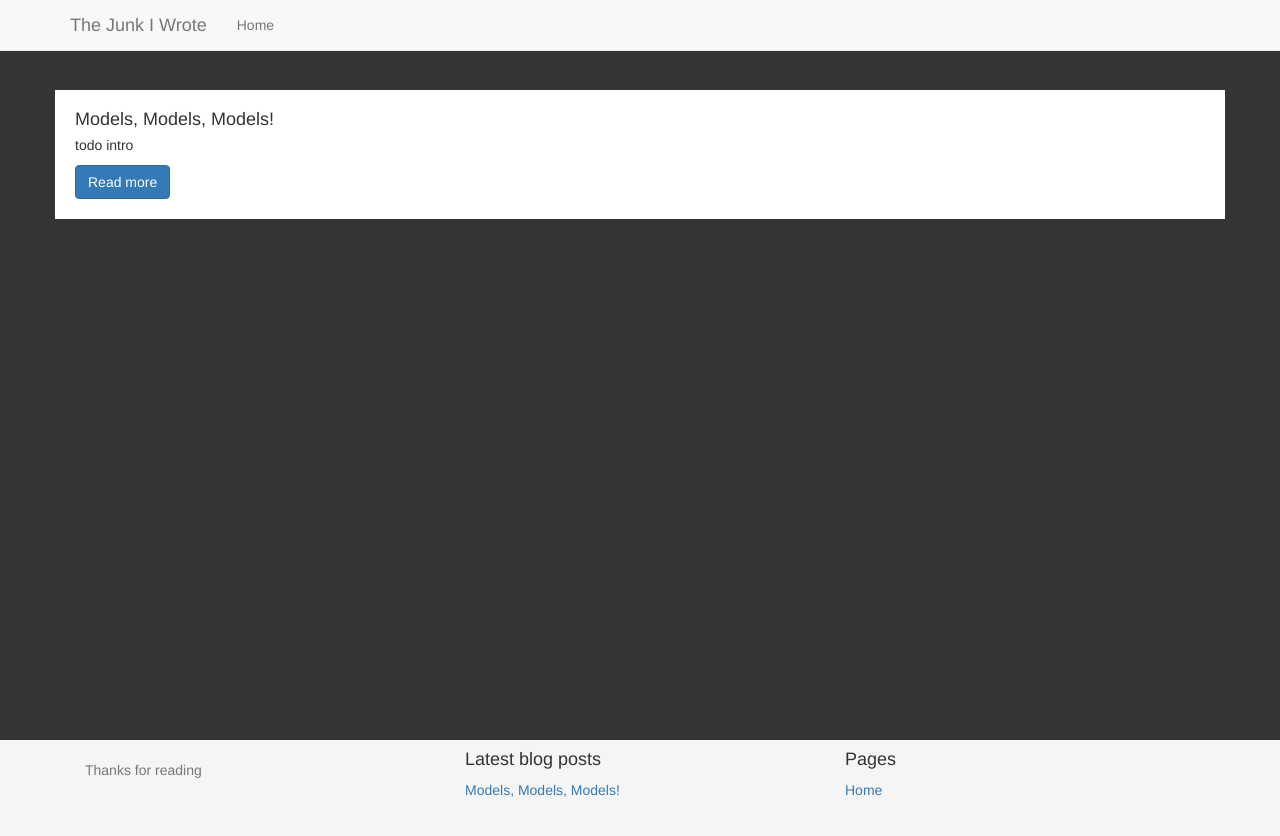
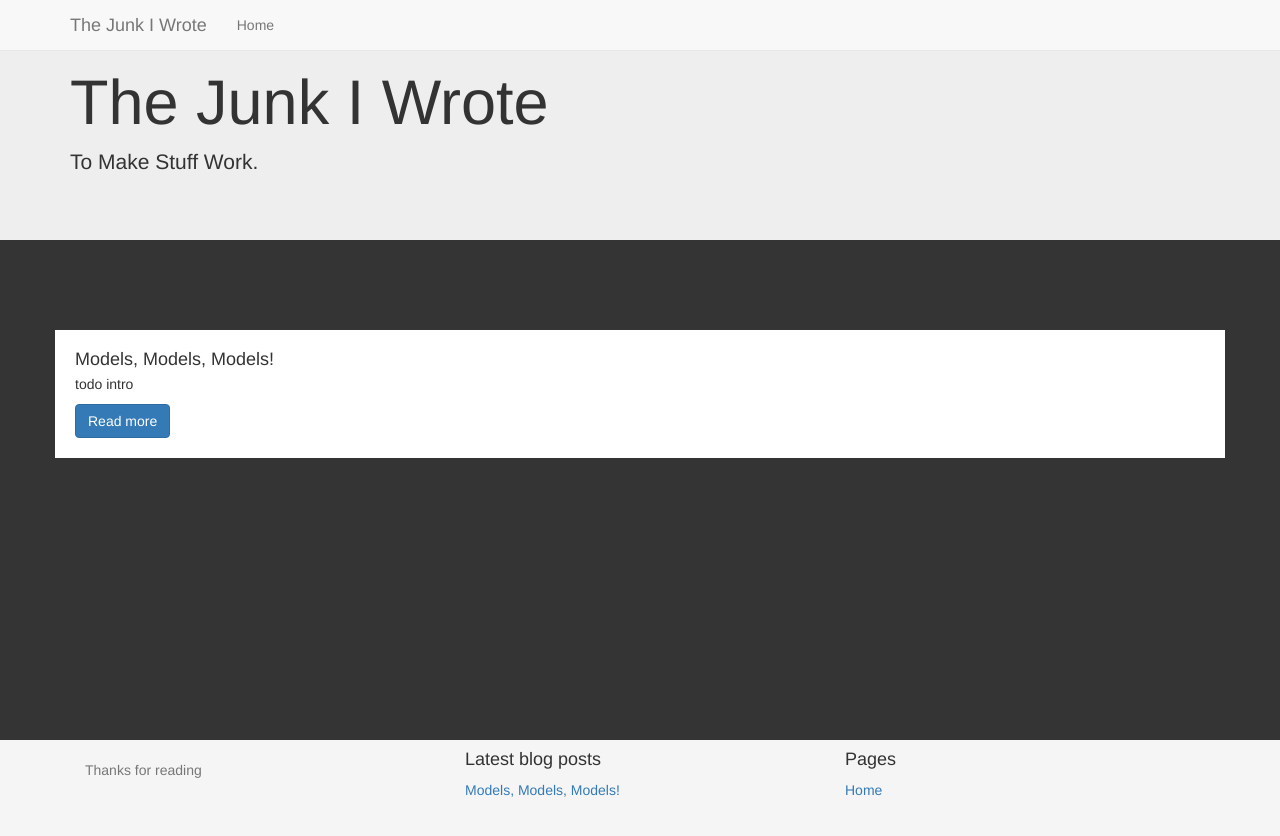
Before and after one commit to the-crap-i-wrote/the-crap-i-wrote.github.io, a Jekyll site: the page built from index.html, in a window 1280 px wide. Shown: the top 836 px of the page. Built offline with Jekyll 4.4.1, drawn with Linux system fonts in a browser that asks for light colours.

Commit message:
Update home.html

```diff
--- a/_layouts/home.html
+++ b/_layouts/home.html
@@ -1,6 +1,14 @@
 ---
 layout: default
 ---
+
+<div class="jumbotron">
+  <div class="container">
+      <h1>The Junk I Wrote</h1>
+      <p class="lead">To Make Stuff Work.</p>
+  </div>
+</div>
+
 <div class="container">
   {{ content }}
 </div>
```
